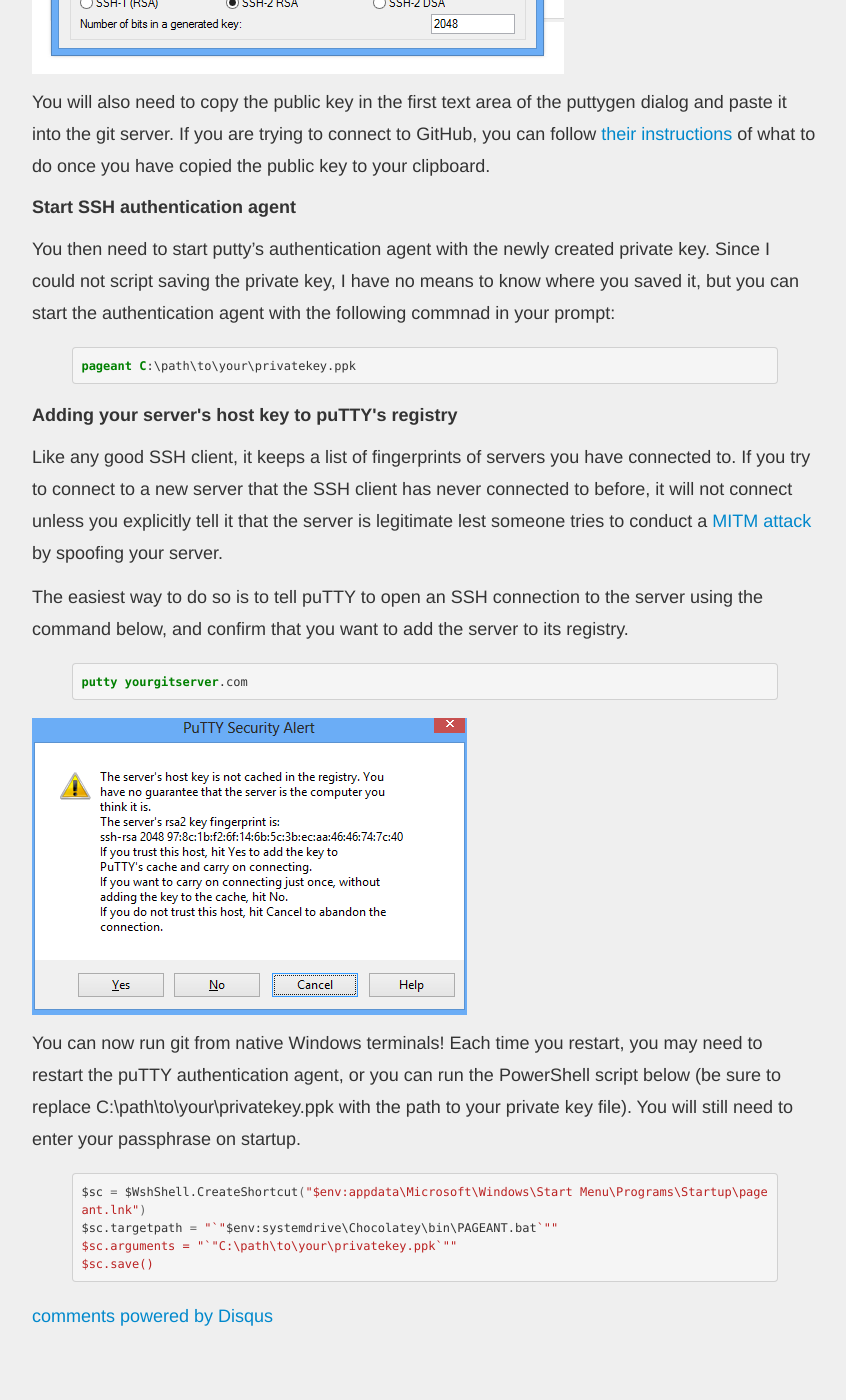
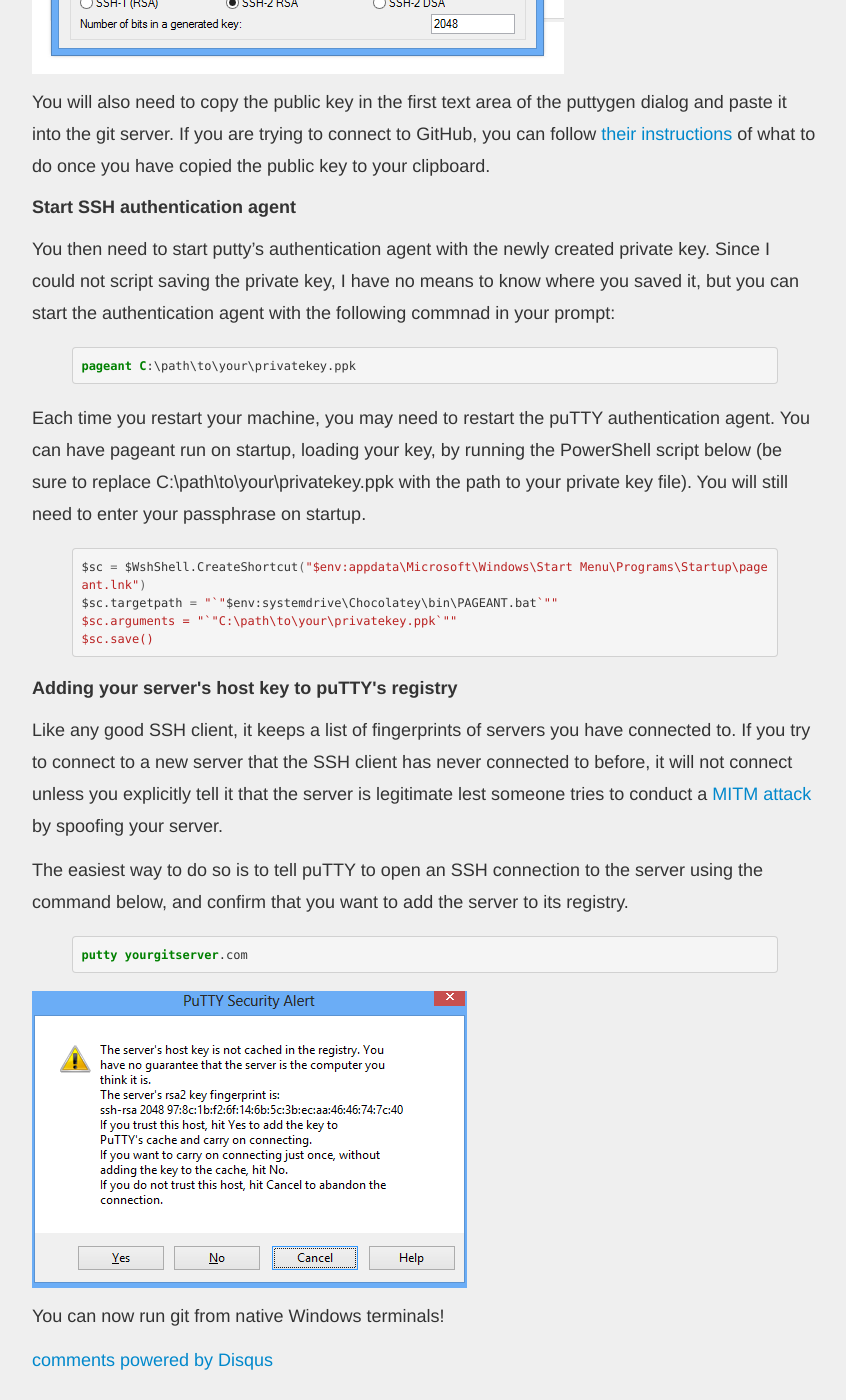
Before and after one commit to etruong42/etruong42.github.com, a Jekyll site: the page built from _posts/2013-8-26-How-To-Integrate-Git-Into-Windows.md, in a window 1280 px wide and 1400 px high, scrolled down 1945 px. Shown: the whole window, without its empty margins (306-1152 px from the left). Built offline with Jekyll 4.4.1, drawn with Linux system fonts in a browser that asks for light colours; Markdown is read by kramdown in place of the engine named in the settings; comment, search, counter and statistics services are not loaded; before the commit the page ends 3301 px from its top, so only the background shows below that; some of the changed lines change nothing that is shown; some of the changed text lies outside the part shown.

Commit message:
clarify git windows post

```diff
--- a/_posts/2013-8-26-How-To-Integrate-Git-Into-Windows.md
+++ b/_posts/2013-8-26-How-To-Integrate-Git-Into-Windows.md
@@ -12,7 +12,7 @@ If you just want to get git on your Windows box that you can painlessly run from
 
 {% endhighlight %}
 
-The above command will download and execute the [script that you can look at on GitHub](https://github.com/etruong42/etruong42.github.com/blob/master/install/installgit.ps1). After running the script, follow the post-script instructions and you should be all ready to run git in native Windows consoles (my favorite is PowerShell). The script took me about 2 minutes to complete every step (i7 quad core, 8 GB RAM).
+The above command will download and execute the [script that you can look at on GitHub](https://github.com/etruong42/etruong42.github.com/blob/master/install/installgit.ps1). After running the script, follow the post-script instructions and you should be all ready to run git in native Windows consoles. The script took me about 2 minutes to complete every step (i7 quad core, 8 GB RAM).
 
 <img src="/assets/img/run_git_install_script.png" alt="Run git install script" />
 
@@ -45,6 +45,17 @@ pageant C:\path\to\your\privatekey.ppk
 
 {% endhighlight %}
 
+Each time you restart your machine, you may need to restart the puTTY authentication agent. You can have pageant run on startup, loading your key, by running the PowerShell script below (be sure to replace C:\path\to\your\privatekey.ppk with the path to your private key file). You will still need to enter your passphrase on startup.
+
+{% highlight bat %}
+
+$sc = $WshShell.CreateShortcut("$env:appdata\Microsoft\Windows\Start Menu\Programs\Startup\pageant.lnk")
+$sc.targetpath = "`"$env:systemdrive\Chocolatey\bin\PAGEANT.bat`""
+$sc.arguments = "`"C:\path\to\your\privatekey.ppk`""
+$sc.save()
+
+{% endhighlight%}
+
 <h3>Adding your server's host key to puTTY's registry</h3>
 
 Like any good SSH client, it keeps a list of fingerprints of servers you have connected to. If you try to connect to a new server that the SSH client has never connected to before, it will not connect unless you explicitly tell it that the server is legitimate lest someone tries to conduct a [MITM attack](http://en.wikipedia.org/wiki/Man-in-the-middle_attack) by spoofing your server.
@@ -59,13 +70,4 @@ putty yourgitserver.com
 
 <img src="/assets/img/add_server_host_key_to_registry.png" alt="Add server's host key to puTTY's registry" />
 
-You can now run git from native Windows terminals! Each time you restart, you may need to restart the puTTY authentication agent, or you can run the PowerShell script below (be sure to replace C:\path\to\your\privatekey.ppk with the path to your private key file). You will still need to enter your passphrase on startup.
-
-{% highlight bat %}
-
-$sc = $WshShell.CreateShortcut("$env:appdata\Microsoft\Windows\Start Menu\Programs\Startup\pageant.lnk")
-$sc.targetpath = "`"$env:systemdrive\Chocolatey\bin\PAGEANT.bat`""
-$sc.arguments = "`"C:\path\to\your\privatekey.ppk`""
-$sc.save()
-
-{% endhighlight%}
+You can now run git from native Windows terminals!
```
